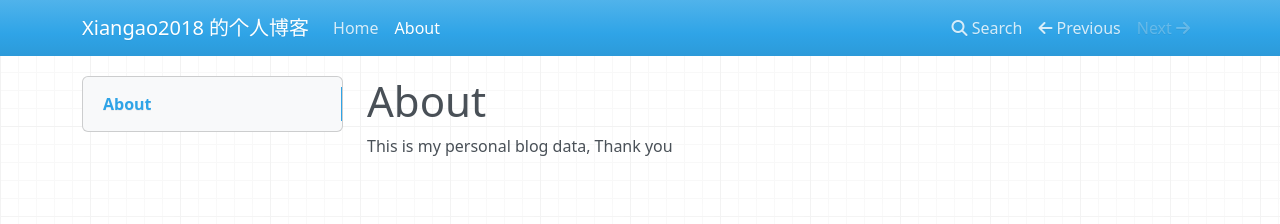
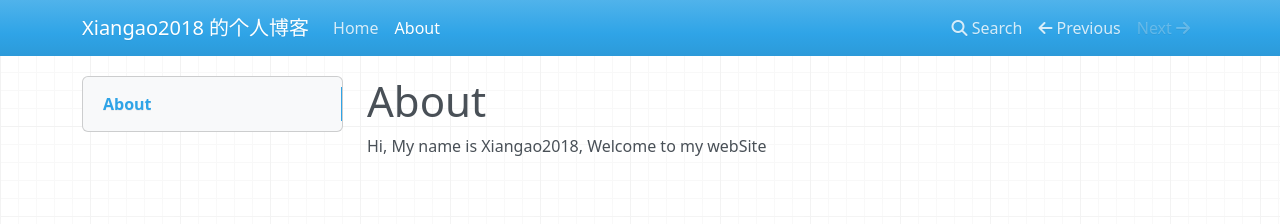
Before and after one commit to Xiangao2018/xiangao2018.github.io, a plain HTML site: page about/index.html in a window 1280 px wide. Shown: the top 224 px of the page. Drawn offline with nearby package versions, Linux system fonts and the light colour scheme.

Commit message:
Update gh-pages to output generated at 823e60d

```diff
--- a/about/index.html
+++ b/about/index.html
@@ -86,7 +86,7 @@
                     <div class="col-md-9" role="main">
 
 <h1 id="about">About</h1>
-<p>This is my personal blog data, Thank you </p></div>
+<p>Hi, My name is Xiangao2018, Welcome to my webSite</p></div>
             </div>
         </div>
 
--- a/search/search_index.json
+++ b/search/search_index.json
@@ -1 +1 @@
-{"config":{"indexing":"full","lang":["en"],"min_search_length":3,"prebuild_index":false,"separator":"[\\s\\-]+"},"docs":[{"location":"","text":"Home For full documentation visit mkdocs.org . Commands mkdocs new [dir-name] - Create a new project. mkdocs serve - Start the live-reloading docs server. mkdocs build - Build the documentation site. mkdocs -h - Print help message and exit. Project layout mkdocs.yml # The configuration file. docs/ index.md # The documentation homepage. ... # Other markdown pages, images and other files.","title":"Home"},{"location":"#home","text":"For full documentation visit mkdocs.org .","title":"Home"},{"location":"#commands","text":"mkdocs new [dir-name] - Create a new project. mkdocs serve - Start the live-reloading docs server. mkdocs build - Build the documentation site. mkdocs -h - Print help message and exit.","title":"Commands"},{"location":"#project-layout","text":"mkdocs.yml # The configuration file. docs/ index.md # The documentation homepage. ... # Other markdown pages, images and other files.","title":"Project layout"},{"location":"about/","text":"About This is my personal blog data, Thank you","title":"About"},{"location":"about/#about","text":"This is my personal blog data, Thank you","title":"About"}]}
+{"config":{"indexing":"full","lang":["en"],"min_search_length":3,"prebuild_index":false,"separator":"[\\s\\-]+"},"docs":[{"location":"","text":"Home For full documentation visit mkdocs.org . Commands mkdocs new [dir-name] - Create a new project. mkdocs serve - Start the live-reloading docs server. mkdocs build - Build the documentation site. mkdocs -h - Print help message and exit. Project layout mkdocs.yml # The configuration file. docs/ index.md # The documentation homepage. ... # Other markdown pages, images and other files.","title":"Home"},{"location":"#home","text":"For full documentation visit mkdocs.org .","title":"Home"},{"location":"#commands","text":"mkdocs new [dir-name] - Create a new project. mkdocs serve - Start the live-reloading docs server. mkdocs build - Build the documentation site. mkdocs -h - Print help message and exit.","title":"Commands"},{"location":"#project-layout","text":"mkdocs.yml # The configuration file. docs/ index.md # The documentation homepage. ... # Other markdown pages, images and other files.","title":"Project layout"},{"location":"about/","text":"About Hi, My name is Xiangao2018, Welcome to my webSite","title":"About"},{"location":"about/#about","text":"Hi, My name is Xiangao2018, Welcome to my webSite","title":"About"}]}
```
Also changed, not shown: index.html (+1 -1 lines), 1 other file.
